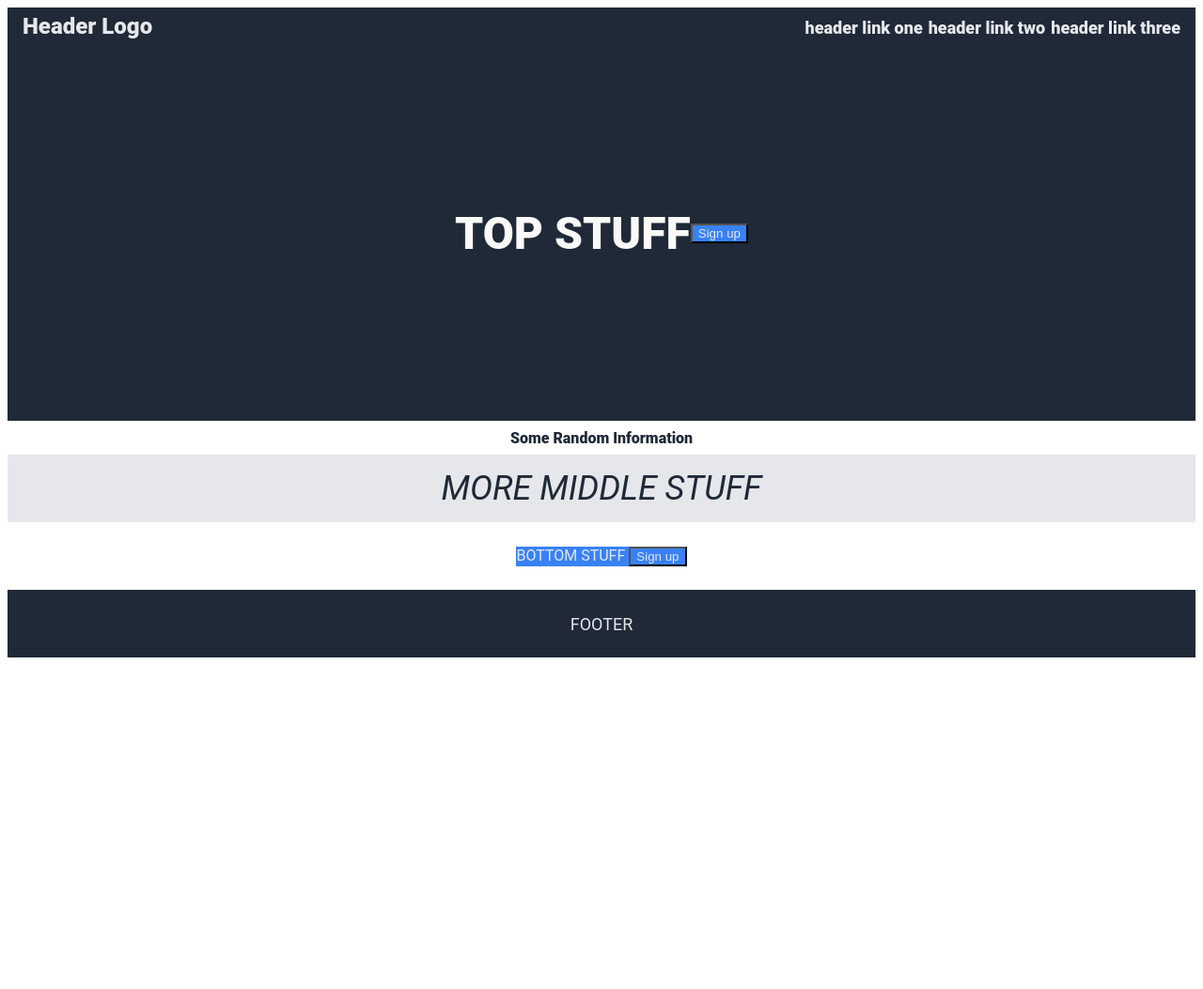
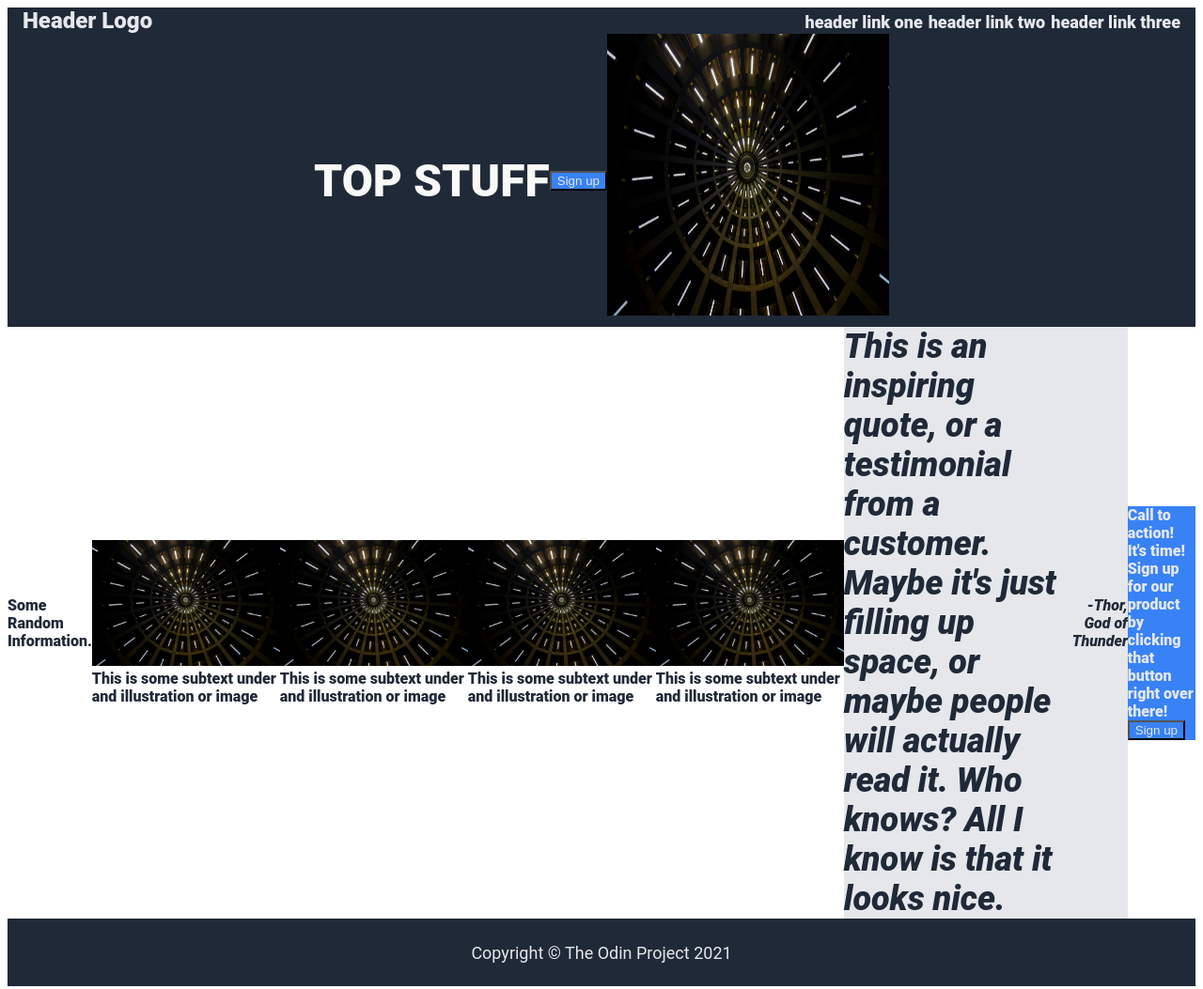
Before and after one commit to hradams4/css-excercises, a plain HTML site: page flex/foundations-landing-page/index.html in a window 1280 px wide. Shown: the whole page at 94% size. Before the commit the page ends 800 px from the top, so only its background shows below. Drawn offline with Linux system fonts and the light colour scheme.

Commit message:
Add all content elements to the html

```diff
--- a/flex/foundations-landing-page/index.html
+++ b/flex/foundations-landing-page/index.html
@@ -24,23 +24,41 @@
                 Sign up
             </button>
             <div class="top-img">
-                <img src="../images/circle.jpg" alt="">
+                <img id="circle" src="../images/circle.jpg" alt="Header image">
             </div>
-
         </div>
 
         <div class="middle">
-            Some Random Information
+            Some Random Information.
+            <div class="info-images">
+                <div class="image">
+                    <img src="../images/circle.jpg" alt="content image 1">
+                    <div class="text">This is some subtext under and illustration or image</div>
+                </div>
+                <div class="image">
+                    <img src="../images/circle.jpg" alt="content image 2">
+                    <div class="text">This is some subtext under and illustration or image</div>
+                </div>
+                <div class="image">
+                    <img src="../images/circle.jpg" alt="content image 3">
+                    <div class="text">This is some subtext under and illustration or image</div>
+                </div>
+                <div class="image">
+                    <img src="../images/circle.jpg" alt="content image 4">
+                    <div class="text">This is some subtext under and illustration or image</div>
+                </div>
         </div>
 
         <div class="bottom-middle">
-            MORE MIDDLE STUFF
+            This is an inspiring quote, or a testimonial from a customer. Maybe it's just filling up space, or maybe people will actually read it. Who knows? All I know is that it looks nice.
+             <p style="text-align: right; font-size: medium; font-weight: bolder;">-Thor, God of Thunder</p>
         </div>
 
         <div class="bottom">
 
             <div class="action">
-                BOTTOM STUFF
+                Call to action! It's time!
+                Sign up for our product by clicking that button right over there!
                 <button>
                     Sign up
                 </button>
@@ -50,7 +68,7 @@
     </div>
 
     <div class="footer">
-        FOOTER
+        Copyright &copy; The Odin Project 2021
     </div>
 
 </body>
--- a/flex/foundations-landing-page/style.css
+++ b/flex/foundations-landing-page/style.css
@@ -9,7 +9,7 @@ a {
   }
 
   img {
-    width: 300px;
+    width: 200px;
   }
 
 button {
@@ -18,7 +18,7 @@ button {
 }
 
 .header {
-    height: 40px;
+    height: auto;
     background: #1F2937;
     color: #E5E7EB;
     padding: 0 16px;
@@ -30,7 +30,7 @@ button {
   }
 
   .top {
-    height: 400px;
+    height: auto;
     background: #1F2937;
     color: #F9FAF8;
     font-size: 48px;
@@ -46,7 +46,7 @@ button {
   }
 
   .middle {
-    height: 36px;
+    height: auto;
     color: #1F2937;
     font-weight: 900;
     display: flex;
@@ -54,8 +54,15 @@ button {
     align-items: center;
   }
 
+  .info-images {
+    display: flex;
+    flex-direction: row;
+    justify-content: space-around;
+    align-items: center;
+  }
+
   .bottom-middle {
-    height: 72px;
+    height: auto;
     background: #E5E7EB;
     color: #1F2937;
     font-size: 36px;
@@ -71,7 +78,7 @@ button {
   }
 
   .bottom {
-    height: 72px;
+    height: auto;
     color: darkmagenta;
     display: flex;
     justify-content: center;
```
Also changed, not shown: flex/images/circle.jpg (added), flex/images/circle2.jpg (added).
